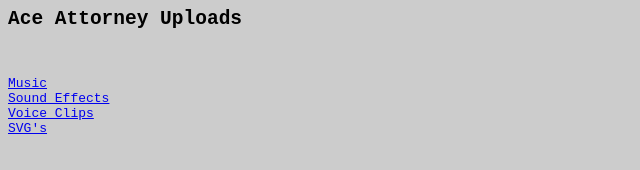
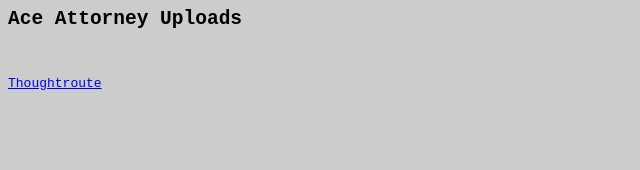
Before and after one commit to Rhenium186/Rhenium186.github.io, a plain HTML site: page index.html in a window 1280 px wide. Shown: the whole page, without its empty margins (0-640 px from the left). Drawn offline with Linux system fonts and the light colour scheme.

Commit message:
Update index.html

```diff
--- a/index.html
+++ b/index.html
@@ -5,10 +5,7 @@
 <body bgcolor="cccccc">
 <font face="ocr a extended"><tt><h2>Ace Attorney Uploads</h2><br>
 <br>
-<a href="Music/index.html">Music</a><br>
-<a href="SFX/index.html">Sound Effects</a><br>
-<a href="Voice Clips/index.html">Voice Clips</a><br>
-<a href="SVGs/index.html">SVG's</a>
+<a href="test.mp3">Thoughtroute</a><br>
 </tt></font>
 </body>
 </html>
```
